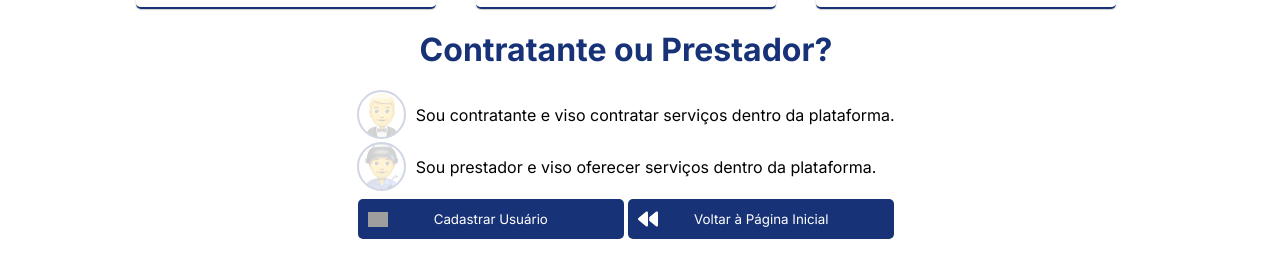
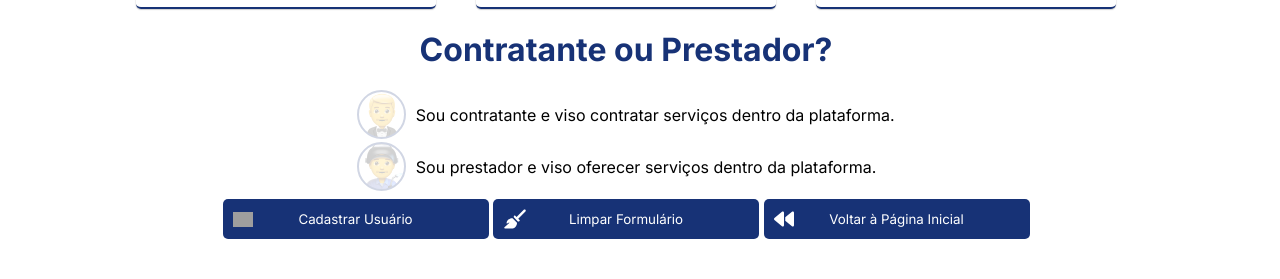
Before and after one commit to jhonathan-s/bico-certo, a PHP site: page /paginas/cadastro.html in a window 1280 px wide. Shown: the part 862-1141 px from the top of the page. Run offline with PHP 8.4, Linux system fonts and the light colour scheme; grey boxes are pictures that could not be loaded.

Commit message:
Criação do botão de limpar formulário
Adiciona um botão na página de cadastro que limpa os campos do formulário.

```diff
--- a/css/cadastro.css
+++ b/css/cadastro.css
@@ -416,6 +416,7 @@ optgroup > option {
 
 /* Botões de Cadastro e Voltar à Página Inicial*/
 .botao-de-cadastrar-usuario,
+.botao-de-limpar-formulario,
 .botao-de-voltar-a-pagina-inicial {
     cursor: pointer;
     font-size: 13.333px;
@@ -441,12 +442,19 @@ optgroup > option {
     background-image: url(../imagens/icone-botoes/backward-solid.svg);
 }
 
+.botao-de-limpar-formulario {
+    background-size: 24px;
+    background-image: url(../imagens/icone-botoes/broom-icon.svg);
+}
+
 .botao-de-cadastrar-usuario:hover,
+.botao-de-limpar-formulario:hover,
 .botao-de-voltar-a-pagina-inicial:hover {
     opacity: 0.8;
 }
 
 .botao-de-cadastrar-usuario:active,
+.botao-de-limpar-formulario:active,
 .botao-de-voltar-a-pagina-inicial:active {
     opacity: 0.6;
 }
--- a/paginas/cadastro.html
+++ b/paginas/cadastro.html
@@ -196,6 +196,7 @@
                     </div>
                 </div>
                 <button type="submit" class="botao-de-cadastrar-usuario">Cadastrar Usuário</button>
+                <button type="reset" class="botao-de-limpar-formulario">Limpar Formulário</button>
                 <a href="../index.html" class="botao-de-voltar-a-pagina-inicial">
                     <span>Voltar à Página Inicial</span>
                 </a>
--- a/script/registro/light-and-dark-mode.js
+++ b/script/registro/light-and-dark-mode.js
@@ -26,6 +26,7 @@ function DarkMode() {
     const prestador = document.querySelectorAll('.sou-prestador');
     const prestadorOpcoes = document.getElementById('prestador-opcoes');
     const botaoCadastrarUsuario = document.querySelectorAll('.botao-de-cadastrar-usuario');
+    const botaoLimparFormulario = document.querySelectorAll('.botao-de-limpar-formulario');
     const botaoVoltarPaginaInicial = document.querySelectorAll('.botao-de-voltar-a-pagina-inicial');
     const acessibilityPanel = document.querySelector('.acessibility-panel');
 
@@ -104,6 +105,7 @@ function DarkMode() {
     prestador[0].style.color = 'white';
     prestadorOpcoes.style.color = 'white';
     botaoCadastrarUsuario[0].style.backgroundImage = 'url(../imagens/icone-botoes/user-plus-solid-dm.svg)';
+    botaoLimparFormulario[0].style.backgroundImage = 'url(../imagens/icone-botoes/broom-icon-dm.svg)';
     botaoVoltarPaginaInicial[0].style.backgroundImage = 'url(../imagens/icone-botoes/backward-solid-dm.svg)';
 
     const botaoAumentarZoom = botoesAumentarZoom[0];
@@ -148,6 +150,7 @@ function LightMode() {
     const prestador = document.querySelectorAll('.sou-prestador');
     const prestadorOpcoes = document.getElementById('prestador-opcoes');
     const botaoCadastrarUsuario = document.querySelectorAll('.botao-de-cadastrar-usuario');
+    const botaoLimparFormulario = document.querySelectorAll('.botao-de-limpar-formulario');
     const botaoVoltarPaginaInicial = document.querySelectorAll('.botao-de-voltar-a-pagina-inicial');
     const acessibilityPanel = document.querySelector('.acessibility-panel');
 
@@ -226,6 +229,7 @@ function LightMode() {
     prestador[0].style.color = 'black';
     prestadorOpcoes.style.color = 'black';
     botaoCadastrarUsuario[0].style.backgroundImage = 'url(../imagens/icone-botoes/user-plus-solid.svg)';
+    botaoLimparFormulario[0].style.backgroundImage = 'url(../imagens/icone-botoes/broom-icon.svg)';
     botaoVoltarPaginaInicial[0].style.backgroundImage = 'url(../imagens/icone-botoes/backward-solid.svg)';
 
 
```
Also changed, not shown: imagens/icone-botoes/broom-icon-dm.svg (added), imagens/icone-botoes/broom-icon.svg (added), 1 other file.
